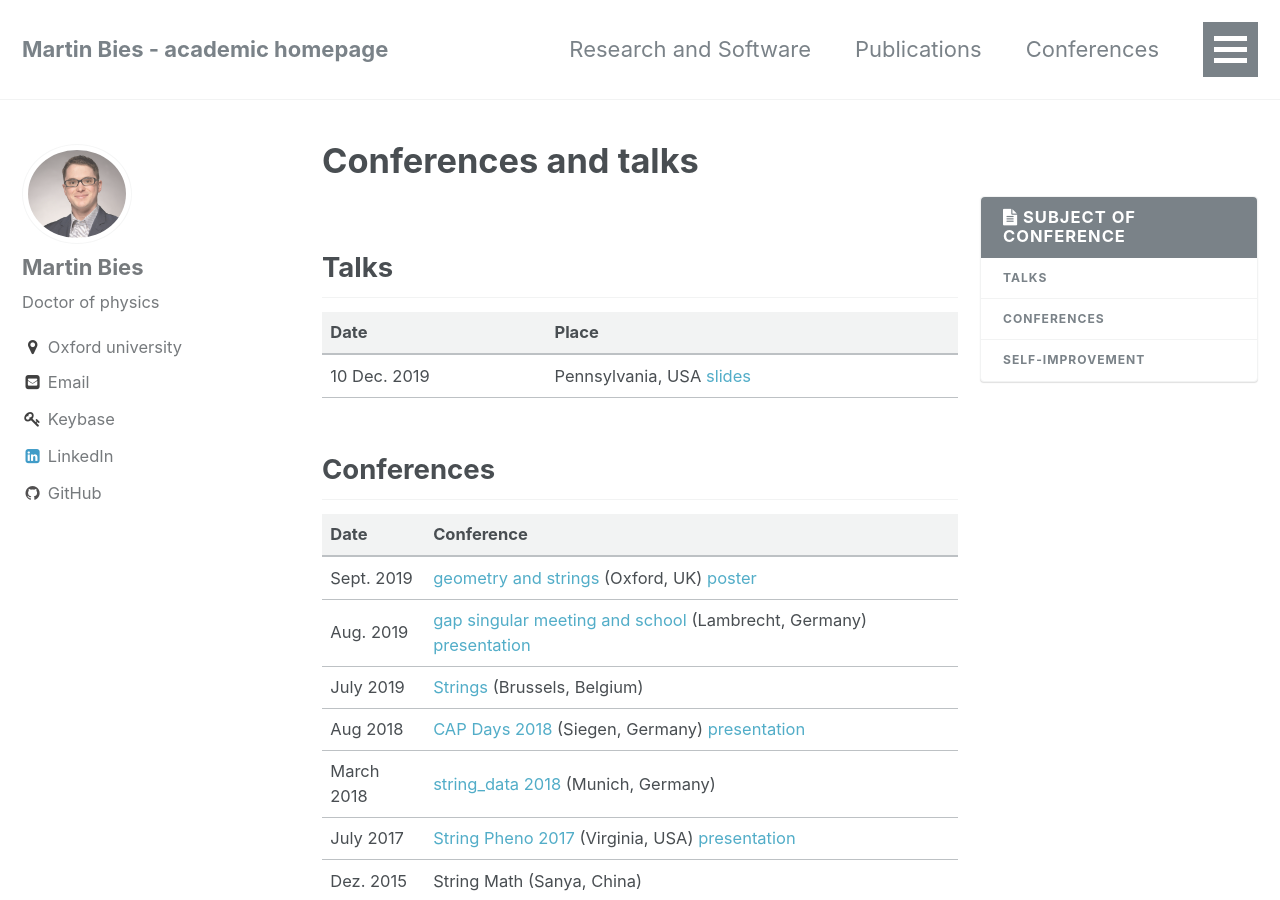
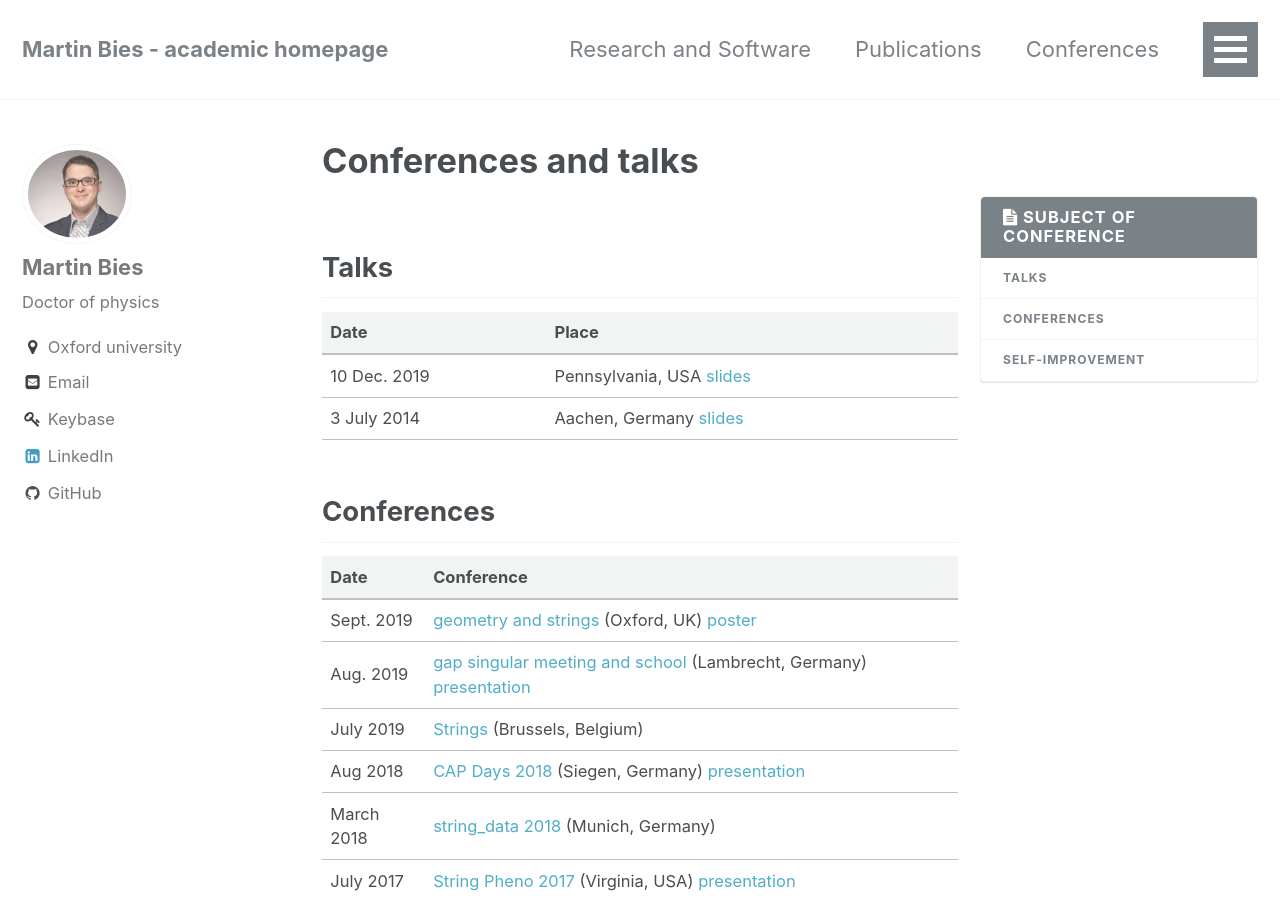
Before and after one commit to MartinBies/MartinBies.github.io, a Jekyll site: the page built from _pages/conferences.md, in a window 1280 px wide and 900 px high. Built offline with Jekyll 4.4.1, drawn with Linux system fonts in a browser that asks for light colours.

Commit message:
Add talk in Aachen

```diff
--- a/_pages/conferences.md
+++ b/_pages/conferences.md
@@ -9,7 +9,7 @@ permalink: /conferences/
  Date | Place
  ---------    :|-----------
  10 Dec. 2019   | Pennsylvania, USA [slides](/TalkUPenn19.pdf)
-
+ 3 July 2014   | Aachen, Germany [slides](/PresentationAachen.pdf)
 
 
 
```
Also changed, not shown: 1 other file.
